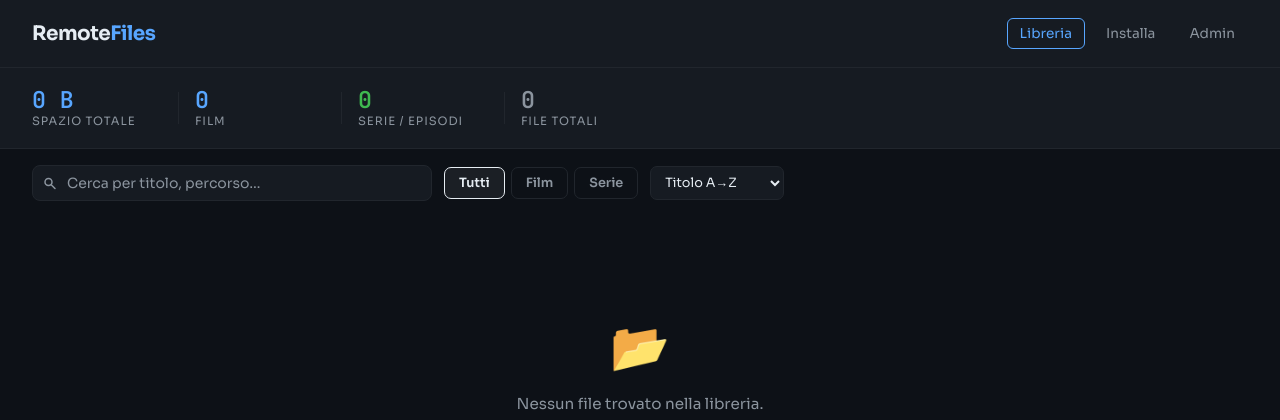
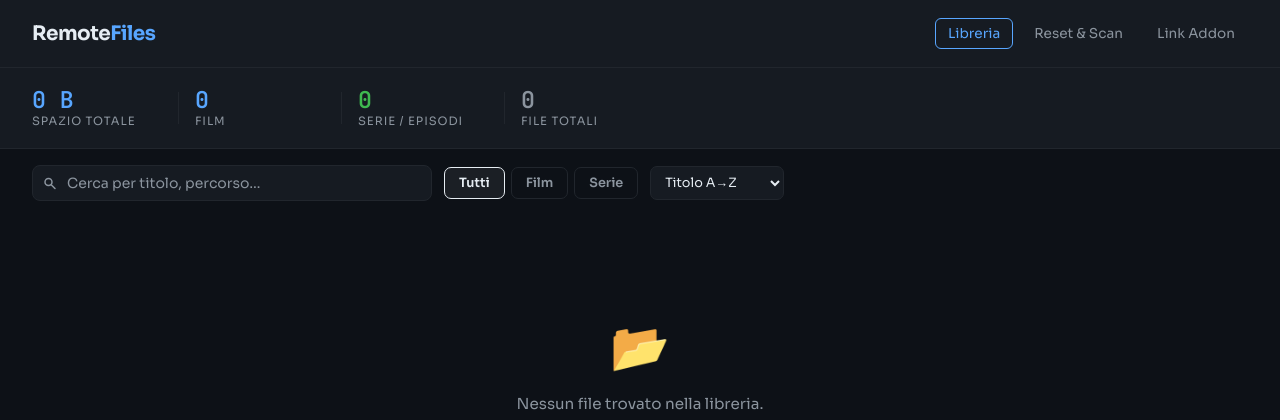
Before and after one commit to S1mone01/Nuvio-remote-files-ha-addon, a FastAPI app: page /files in a window 1280 px wide. Shown: the top 420 px of the page. Run offline with FastAPI, Linux system fonts and the light colour scheme; data that the repository does not hold is empty.

Commit message:
Release version 1.1.9: Streamline UI, move Reset and Link to header, remove icons

```diff
--- a/stremio-remote-files/app/api/templates/files.html
+++ b/stremio-remote-files/app/api/templates/files.html
@@ -65,10 +65,12 @@
             border-radius: 6px;
             border: 1px solid transparent;
             transition: all .18s;
+            cursor: pointer;
         }
 
         header nav a:hover { color: var(--text); border-color: var(--border); }
         header nav a.active { color: var(--accent); border-color: var(--accent); }
+        header nav a.warn:hover { color: var(--warn); border-color: var(--warn); }
 
         /* ── Stat bar ── */
         .stat-bar {
@@ -331,10 +333,6 @@
         .indent {
             padding-left: 40px !important;
         }
-        .folder-icon {
-            color: var(--accent);
-            margin-right: 8px;
-        }
         .toggle-icon {
             font-size: 0.7rem;
             transition: transform 0.2s;
@@ -356,9 +354,9 @@
 <header>
     <div class="logo">Remote<span>Files</span></div>
     <nav>
-        <a href="{{ request.headers.get('X-Ingress-Path', '') }}/files" class="active">Libreria</a>
-        <a href="{{ request.headers.get('X-Ingress-Path', '') }}/internal/configure">Installa</a>
-        <a href="{{ request.headers.get('X-Ingress-Path', '') }}/admin">Admin</a>
+        <a onclick="loadFiles()" class="active">Libreria</a>
+        <a onclick="resetDB()" class="warn">Reset & Scan</a>
+        <a onclick="showLink()">Link Addon</a>
     </nav>
 </header>
 
@@ -442,6 +440,7 @@ let searchQuery  = '';
 let sortKey      = 'size';
 let sortDir      = 'desc';
 let expandedGroups = new Set();
+const ingressPath = "{{ request.headers.get('X-Ingress-Path', '') }}";
 
 // ── Helpers ─────────────────────────────────────────────────────────
 function formatSize(bytes) {
@@ -461,10 +460,38 @@ function basename(path) {
     return path ? path.split('/').pop() : '';
 }
 
+// ── Actions ─────────────────────────────────────────────────────────
+async function resetDB() {
+    if (!confirm("Sei sicuro di voler resettare il database e avviare una nuova scansione?")) return;
+    const token = prompt("Inserisci l'Admin Scan Token:");
+    if (!token) return;
+
+    try {
+        const resp = await fetch(ingressPath + '/admin/scan/rebuild', {
+            method: 'POST',
+            headers: { 'Authorization': 'Bearer ' + token }
+        });
+        const data = await resp.json();
+        alert("Reset avviato: " + JSON.stringify(data));
+        loadFiles();
+    } catch (e) {
+        alert("Errore: " + e.message);
+    }
+}
+
+function showLink() {
+    const link = window.location.origin + ingressPath + "/internal/manifest.json";
+    alert("Stremio Manifest URL:\n\n" + link);
+}
+
 // ── Fetch data ───────────────────────────────────────────────────────
 async function loadFiles() {
+    document.getElementById('loading').style.display = 'flex';
+    document.getElementById('file-table').style.display = 'none';
+    document.getElementById('empty').style.display = 'none';
+
     try {
-        const resp = await fetch('{{ request.headers.get("X-Ingress-Path", "") }}/api/files');
+        const resp = await fetch(ingressPath + '/api/files');
         if (!resp.ok) throw new Error(resp.statusText);
         const data = await resp.json();
         allFiles = data.files || [];
@@ -628,7 +655,6 @@ function renderSeriesGroup(group, tbody) {
         <td>
             <div class="file-title">
                 <span class="toggle-icon">▶</span>
-                <span class="folder-icon">📂</span>
                 ${escapeHtml(group.title)}
             </div>
             <div class="file-path">${group.count} episodi</div>
--- a/stremio-remote-files/config.yaml
+++ b/stremio-remote-files/config.yaml
@@ -1,6 +1,6 @@
 name: "Stremio Remote Files"
 slug: "stremio_remote_files"
-version: "1.1.8"
+version: "1.1.9"
 description: "Server Stremio locale per HAOS: indicizza e serve i tuoi film e serie da dischi USB."
 url: "https://github.com/S1mone01/stremio-remote-files-ha-addon"
 arch:
```
